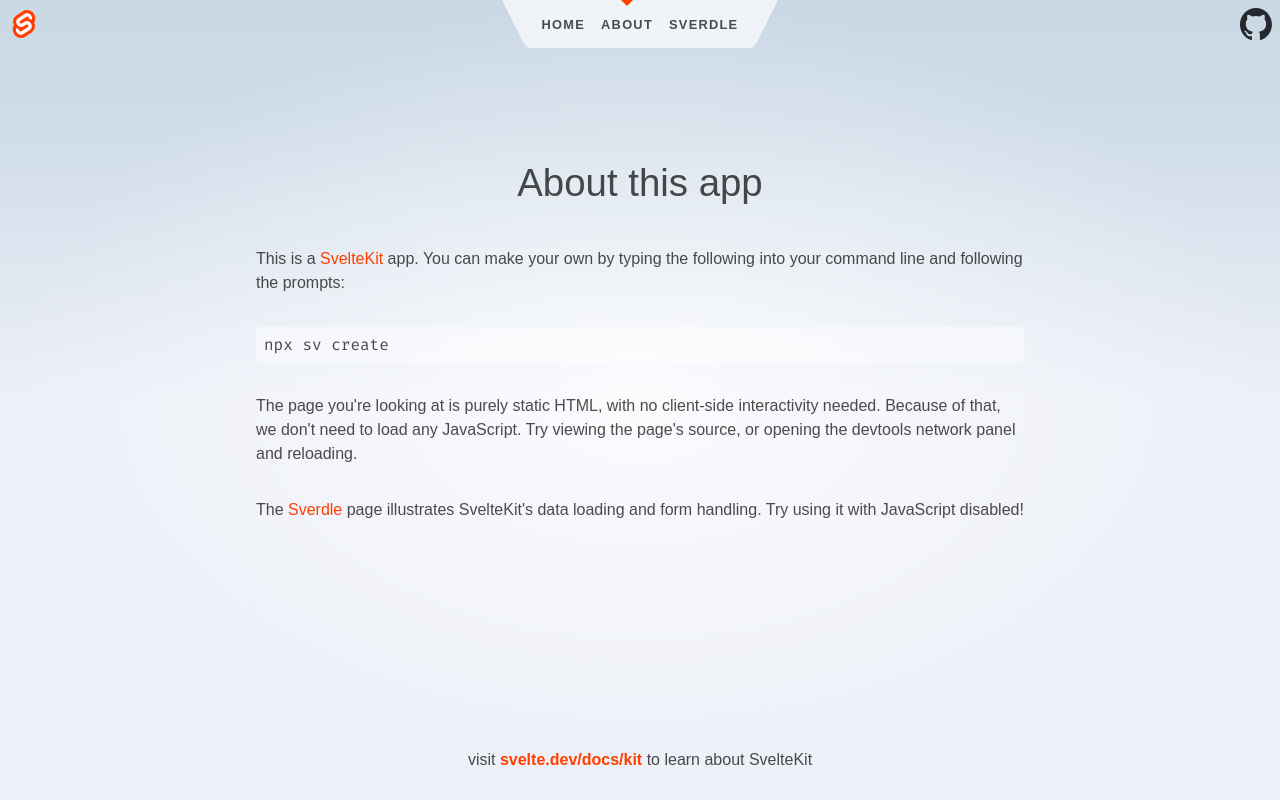
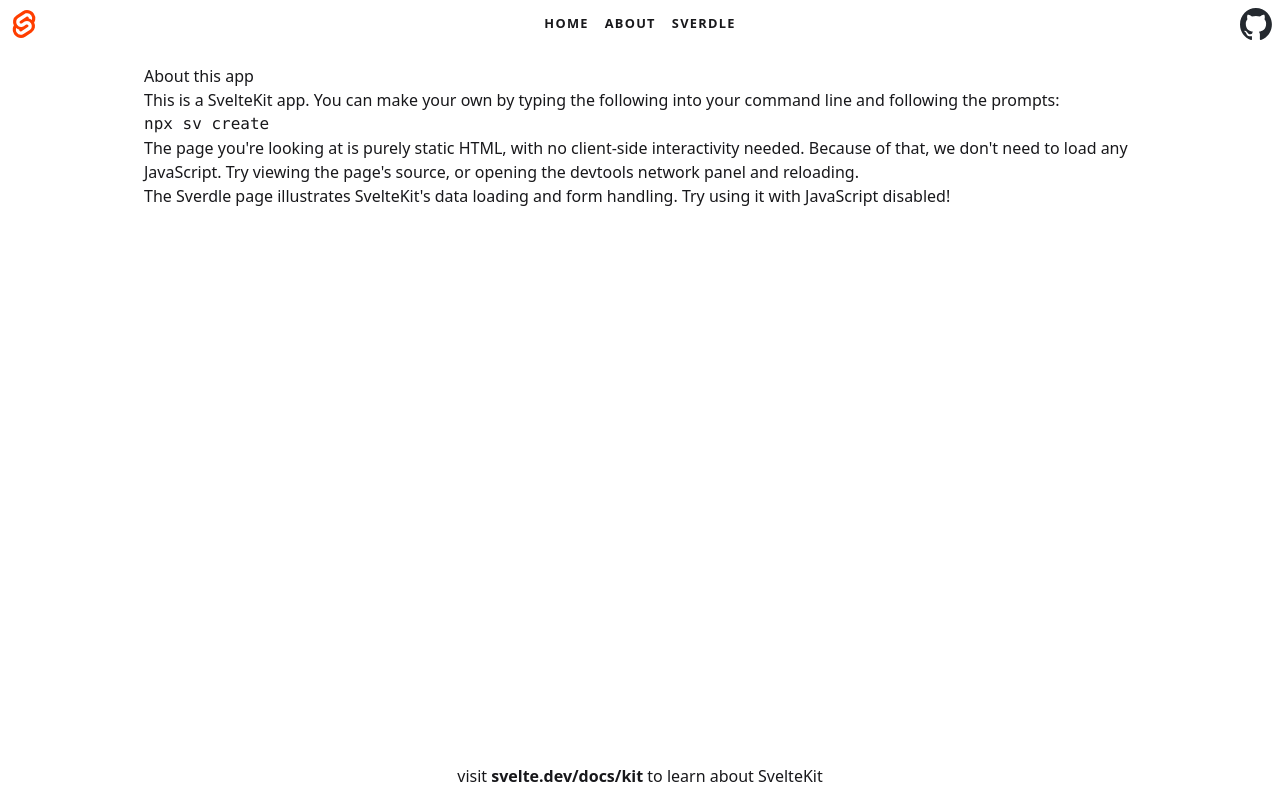
Before and after one commit to kghax/home, a SvelteKit app: page /about in a window 1280 px wide. Built offline with nearby package versions, Linux system fonts and the light colour scheme.

Commit message:
install daisy ui

```diff
--- a/package.json
+++ b/package.json
@@ -19,6 +19,7 @@
 		"@sveltejs/adapter-cloudflare": "^7.0.0",
 		"@sveltejs/kit": "^2.16.0",
 		"@sveltejs/vite-plugin-svelte": "^5.0.0",
+		"daisyui": "^5.0.35",
 		"prettier": "^3.4.2",
 		"prettier-plugin-svelte": "^3.3.3",
 		"svelte": "^5.25.0",
@@ -30,5 +31,9 @@
 		"onlyBuiltDependencies": [
 			"esbuild"
 		]
+	},
+	"dependencies": {
+		"@tailwindcss/vite": "^4.1.5",
+		"tailwindcss": "^4.1.5"
 	}
 }
--- a/src/app.css
+++ b/src/app.css
@@ -1,105 +1,2 @@
-@import '@fontsource/fira-mono';
-
-:root {
-	--font-body:
-		Arial, -apple-system, BlinkMacSystemFont, 'Segoe UI', Roboto, Oxygen, Ubuntu, Cantarell,
-		'Open Sans', 'Helvetica Neue', sans-serif;
-	--font-mono: 'Fira Mono', monospace;
-	--color-bg-0: rgb(202, 216, 228);
-	--color-bg-1: hsl(209, 36%, 86%);
-	--color-bg-2: hsl(224, 44%, 95%);
-	--color-theme-1: #ff3e00;
-	--color-theme-2: #4075a6;
-	--color-text: rgba(0, 0, 0, 0.7);
-	--column-width: 42rem;
-	--column-margin-top: 4rem;
-	font-family: var(--font-body);
-	color: var(--color-text);
-}
-
-body {
-	min-height: 100vh;
-	margin: 0;
-	background-attachment: fixed;
-	background-color: var(--color-bg-1);
-	background-size: 100vw 100vh;
-	background-image:
-		radial-gradient(50% 50% at 50% 50%, rgba(255, 255, 255, 0.75) 0%, rgba(255, 255, 255, 0) 100%),
-		linear-gradient(180deg, var(--color-bg-0) 0%, var(--color-bg-1) 15%, var(--color-bg-2) 50%);
-}
-
-h1,
-h2,
-p {
-	font-weight: 400;
-}
-
-p {
-	line-height: 1.5;
-}
-
-a {
-	color: var(--color-theme-1);
-	text-decoration: none;
-}
-
-a:hover {
-	text-decoration: underline;
-}
-
-h1 {
-	font-size: 2rem;
-	text-align: center;
-}
-
-h2 {
-	font-size: 1rem;
-}
-
-pre {
-	font-size: 16px;
-	font-family: var(--font-mono);
-	background-color: rgba(255, 255, 255, 0.45);
-	border-radius: 3px;
-	box-shadow: 2px 2px 6px rgb(255 255 255 / 25%);
-	padding: 0.5em;
-	overflow-x: auto;
-	color: var(--color-text);
-}
-
-.text-column {
-	display: flex;
-	max-width: 48rem;
-	flex: 0.6;
-	flex-direction: column;
-	justify-content: center;
-	margin: 0 auto;
-}
-
-input,
-button {
-	font-size: inherit;
-	font-family: inherit;
-}
-
-button:focus:not(:focus-visible) {
-	outline: none;
-}
-
-@media (min-width: 720px) {
-	h1 {
-		font-size: 2.4rem;
-	}
-}
-
-.visually-hidden {
-	border: 0;
-	clip: rect(0 0 0 0);
-	height: auto;
-	margin: 0;
-	overflow: hidden;
-	padding: 0;
-	position: absolute;
-	width: 1px;
-	white-space: nowrap;
-}
+@import "tailwindcss";
+@plugin "daisyui";
--- a/vite.config.ts
+++ b/vite.config.ts
@@ -1,6 +1,10 @@
 import { sveltekit } from '@sveltejs/kit/vite';
 import { defineConfig } from 'vite';
+import tailwindcss from '@tailwindcss/vite'
 
 export default defineConfig({
-	plugins: [sveltekit()]
+	plugins: [
+		tailwindcss(),
+		sveltekit(),
+	]
 });
```
Also changed, not shown: 1 other file (tests, documents, lock files or other folders).
